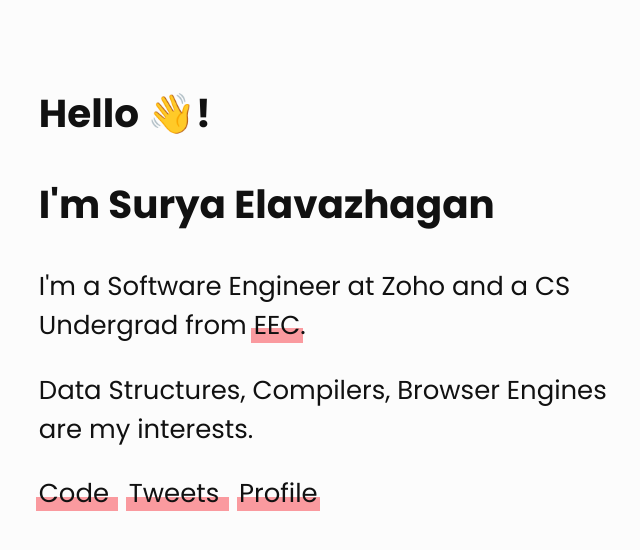
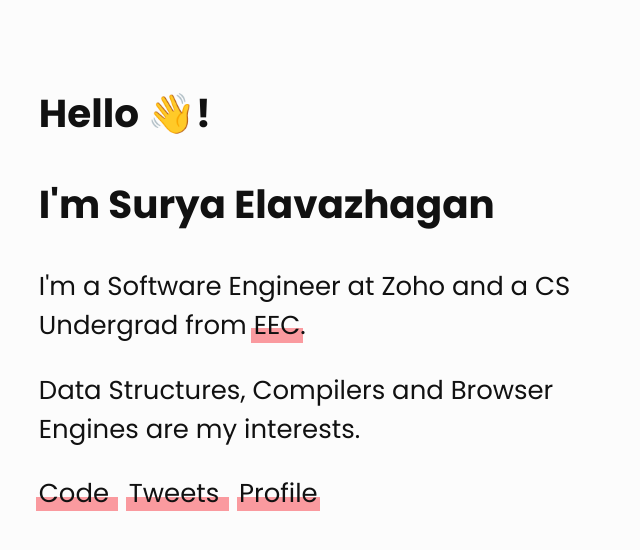
Before and after one commit to SuryaElavazhagan/SuryaElavazhagan.github.io, a plain HTML site: page index.html in a window 1280 px wide. Shown: the whole page, without its empty margins (13-653 px from the left). Drawn offline with Linux system fonts and the light colour scheme.

Commit message:
fix: grammer

```diff
--- a/index.html
+++ b/index.html
@@ -13,7 +13,7 @@
     <h1>I'm Surya Elavazhagan</h1>
     <main>
       <p>I'm a Software Engineer at Zoho and a CS Undergrad from <a href="http://cse.srmeaswari.ac.in/" target="_blank">EEC</a>.</p>
-      <p>Data Structures, Compilers, Browser Engines are my interests.</p>
+      <p>Data Structures, Compilers and Browser Engines are my interests.</p>
       <nav class="other-links">
         <a href="https://github.com/SuryaElavazhagan" target="_blank">
           Code
```
